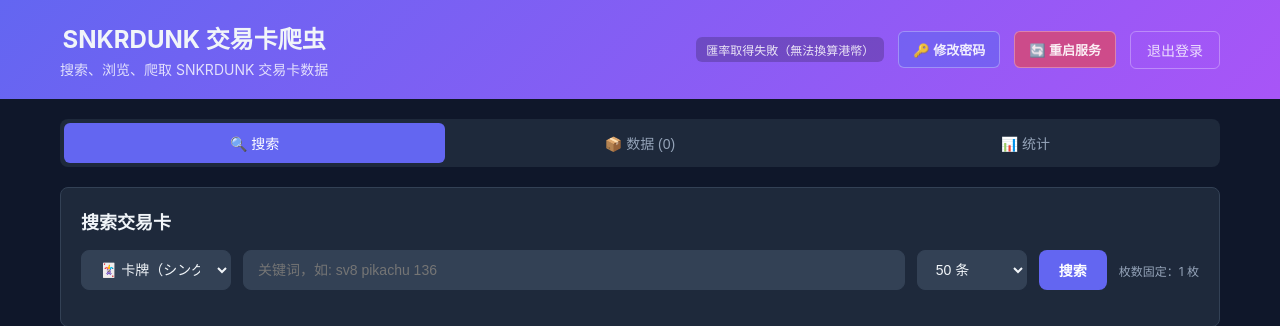
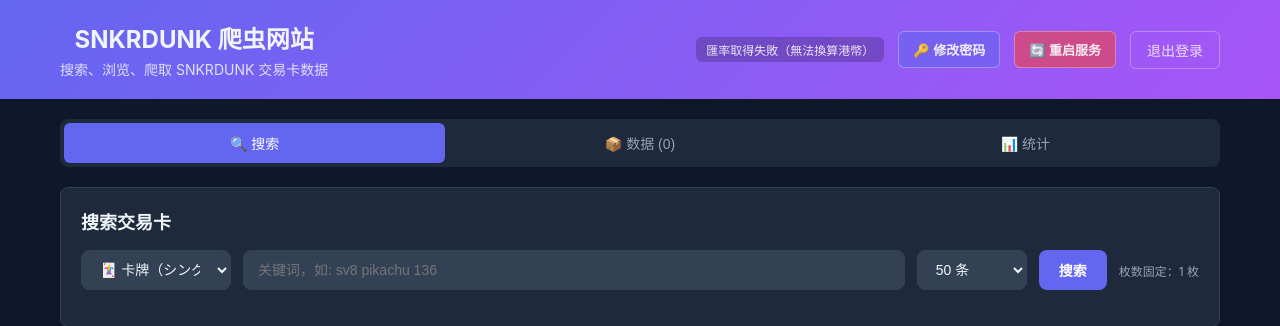
Before and after one commit to 719404171/lucku-spider, a Flask app: page / in a window 1280 px wide. Shown: the top 326 px of the page. Run offline with Flask 3, Linux system fonts and the light colour scheme; the visitor is signed in with stand-in values (Sample User, id 1); data that the repository does not hold is empty; some libraries are stand-ins or nearby versions.

Commit message:
chore: 网站名称改为 SNKRDUNK 爬虫网站

```diff
--- a/templates/index.html
+++ b/templates/index.html
@@ -3,7 +3,7 @@
 <head>
 <meta charset="UTF-8">
 <meta name="viewport" content="width=device-width, initial-scale=1.0">
-<title>SNKRDUNK 交易卡爬虫</title>
+<title>SNKRDUNK 爬虫网站</title>
 <style>
   :root {
     --primary: #6366f1;
@@ -154,7 +154,7 @@ body {
 <div class="header">
   <div style="max-width:1200px;margin:0 auto;padding:0 20px;display:flex;justify-content:space-between;align-items:center">
     <div>
-      <h1>SNKRDUNK 交易卡爬虫</h1>
+      <h1>SNKRDUNK 爬虫网站</h1>
       <p>搜索、浏览、爬取 SNKRDUNK 交易卡数据</p>
     </div>
     <div style="display:flex;align-items:center;gap:14px">
--- a/templates/login.html
+++ b/templates/login.html
@@ -3,7 +3,7 @@
 <head>
 <meta charset="UTF-8">
 <meta name="viewport" content="width=device-width, initial-scale=1.0">
-<title>登录 - SNKRDUNK 交易卡爬虫</title>
+<title>登录 - SNKRDUNK 爬虫网站</title>
 <style>
   :root {
     --primary: #6366f1;
@@ -103,7 +103,7 @@
 </head>
 <body>
 <div class="login-wrap">
-  <h1>SNKRDUNK 爬虫</h1>
+  <h1>SNKRDUNK 爬虫网站</h1>
   <p>请输入账号密码登录</p>
 
   {% if error %}
```
